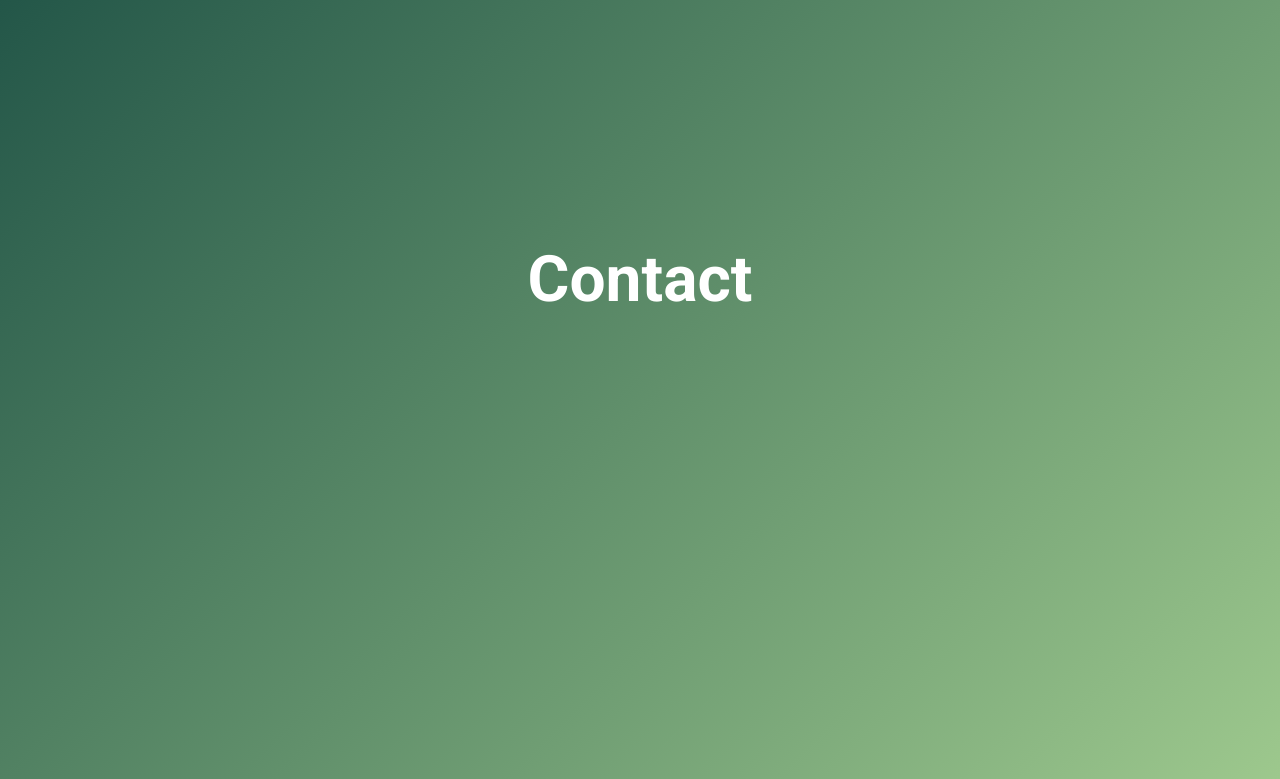
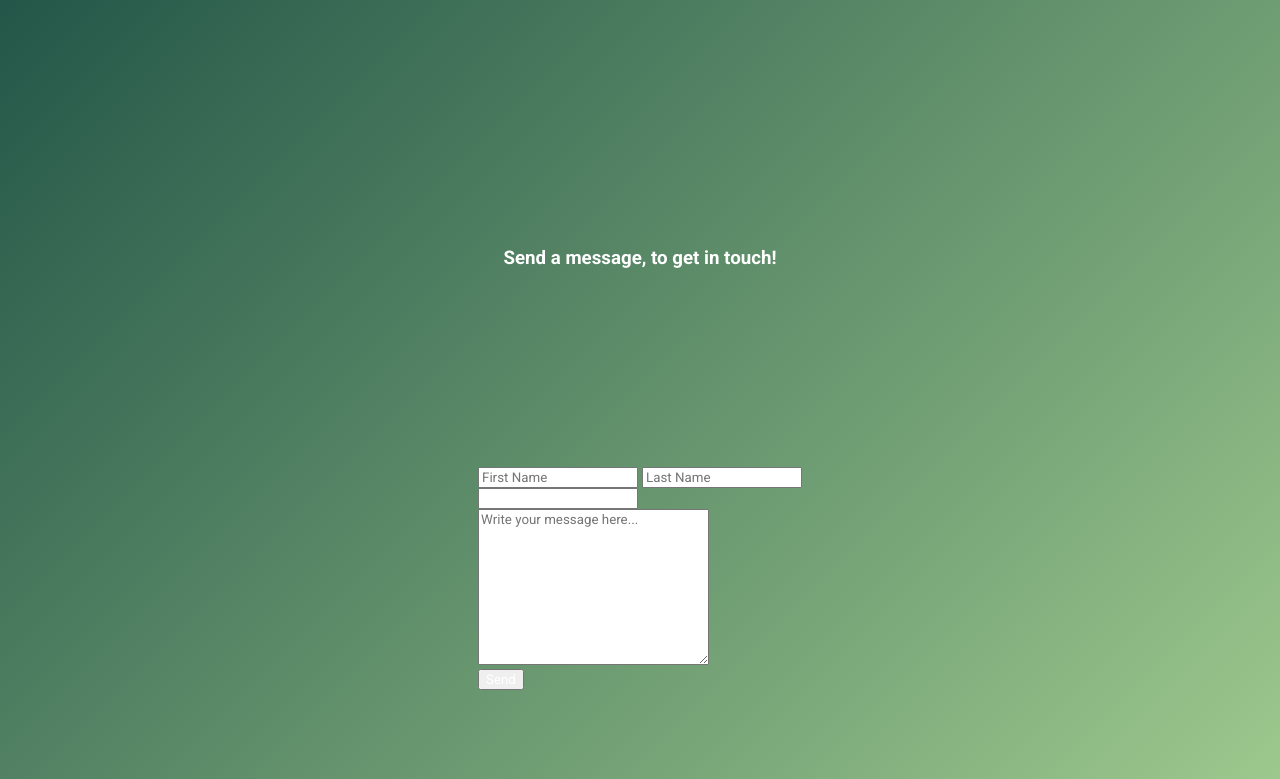
Before and after one commit to alexs-pa/ca-portfolio, a plain HTML site: page index.html in a window 1280 px wide. Shown: the part 3221-4000 px from the top of the page. Drawn offline with Linux system fonts and the light colour scheme; a web font is replaced by a local one.

Commit message:
added simple form

```diff
--- a/index.html
+++ b/index.html
@@ -21,7 +21,7 @@
         <main>
             <section id="landing">
                 <h1>Alex Söderberg</h1>
-                <img src="./resources/images/owl.jpg" alt="Picture of an owl">
+                <img src="./resources/images/owl.jpg" alt="Picture of an owl" id="portrait-pic">
             </section>
             <section id="about">
                 <h2>About me</h2>
@@ -32,6 +32,17 @@
             </section>
             <section id="contact">
                 <h2>Contact</h2>
+                <h3>Send a message, to get in touch!</h3>
+                <form action="" method="get">
+                    <input type="text" name="first-name" id="first-name" required placeholder="First Name">
+                    <input type="text" name="last-name" id="last-name" required placeholder="Last Name">
+                    <br>
+                    <input type="text" >
+                    <br>
+                    <textarea name="" id="" cols="30" rows="10" placeholder="Write your message here..."></textarea>
+                    <br>
+                    <button type="submit">Send</button>
+                </form>
 
             </section>
         </main>
--- a/resources/css/style.css
+++ b/resources/css/style.css
@@ -110,11 +110,12 @@ main{
     width: 100%;
     background:linear-gradient(135deg, #164A41, #9DC88D);
     display: flex;
+    flex-direction: column;
     justify-content: space-around;
     align-items: center;
 }
 
-img{
+#portrait-pic{
     height: 50%;
     width: auto;
     border-radius: 100%;
```
